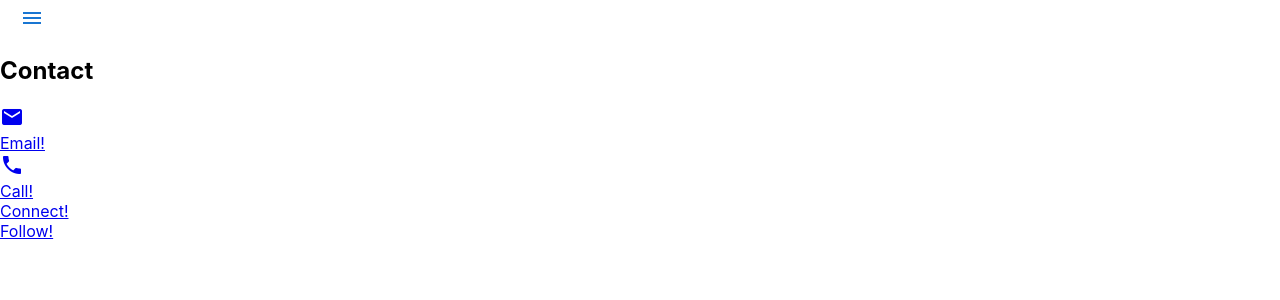
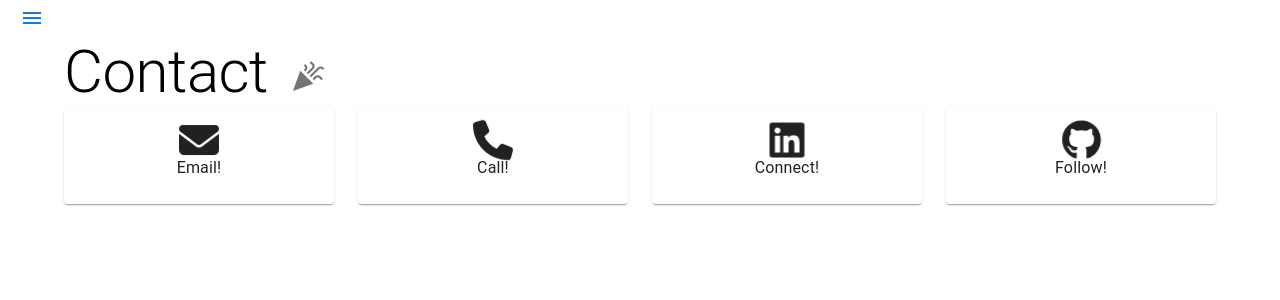
Before and after one commit to jdpasternak/portfolio, a React (Create React App) app: page /contact in a window 1280 px wide. Shown: the top 300 px of the page. Built offline with nearby package versions, Linux system fonts and the light colour scheme.

Commit message:
updates contact icons, adds party

```diff
--- a/src/components/Contact/index.js
+++ b/src/components/Contact/index.js
@@ -1,38 +1,96 @@
-import ContactCard from "../ContactCard";
+import { faGithub, faLinkedin } from "@fortawesome/free-brands-svg-icons";
+import { faEnvelope, faPhone } from "@fortawesome/free-solid-svg-icons";
+import { FontAwesomeIcon } from "@fortawesome/react-fontawesome";
+import { Celebration } from "@mui/icons-material";
+import {
+  Card,
+  CardContent,
+  Grid,
+  IconButton,
+  Link,
+  Tooltip,
+  Typography,
+} from "@mui/material";
+import { Container } from "@mui/system";
+import { useState } from "react";
 
 const Contact = () => {
   const contactInfo = [
     {
-      icon: `<i class="material-icons fa-beat">email</i>`,
+      icon: faEnvelope,
       linkText: "Email!",
       link: "mailto:jdp.pasternak@gmail.com",
     },
     {
-      icon: `<i class="material-icons fa-beat">phone</i>`,
+      icon: faPhone,
       linkText: "Call!",
       link: "tel:1-808-216-3534",
     },
     {
-      icon: `<i class="fab fa-linkedin fa-beat fs-5"></i>`,
+      icon: faLinkedin,
       linkText: "Connect!",
       link: "https://linkedin.com/in/jakepasternak/",
     },
     {
-      icon: `<i class="fab fa-github fa-beat fs-5"></i>`,
+      icon: faGithub,
       linkText: "Follow!",
       link: "https://github.com/jdpasternak/",
     },
   ];
 
+  const [color, setColor] = useState([]);
+
+  const party = () => {
+    setColor(
+      contactInfo.map(
+        (i) =>
+          `rgb(${Math.round(Math.random() * 255)},${Math.round(
+            Math.random() * 255
+          )},${Math.round(Math.random() * 255)})`
+      )
+    );
+  };
+
   return (
-    <div>
-      <h2>Contact</h2>
-      <div className="row">
-        {contactInfo.map((contact) => (
-          <ContactCard data={contact} key={contact.link} />
+    <Container>
+      <Typography variant="h2" component="h2">
+        Contact&nbsp;
+        <Tooltip title="Make it a party!">
+          <IconButton onClick={party}>
+            <Celebration fontSize="large" />
+          </IconButton>
+        </Tooltip>
+      </Typography>
+
+      <Grid container spacing={3} justifyContent="center">
+        {contactInfo.map((info, index) => (
+          <Grid xs={12} md={3} item key={info.linkText}>
+            <Link
+              href={info.link}
+              underline="none"
+              target="_blank"
+              rel="noreferrer"
+            >
+              <Card sx={{ "&:hover": { opacity: [0.9, 0.8, 0.7] } }}>
+                <CardContent>
+                  <Typography sx={{ textAlign: "center" }}>
+                    <FontAwesomeIcon
+                      icon={info.icon}
+                      beat
+                      size="2xl"
+                      color={color[index]}
+                    />
+                  </Typography>
+                  <Typography sx={{ textAlign: "center" }}>
+                    {info.linkText}
+                  </Typography>
+                </CardContent>
+              </Card>
+            </Link>
+          </Grid>
         ))}
-      </div>
-    </div>
+      </Grid>
+    </Container>
   );
 };
 
```
